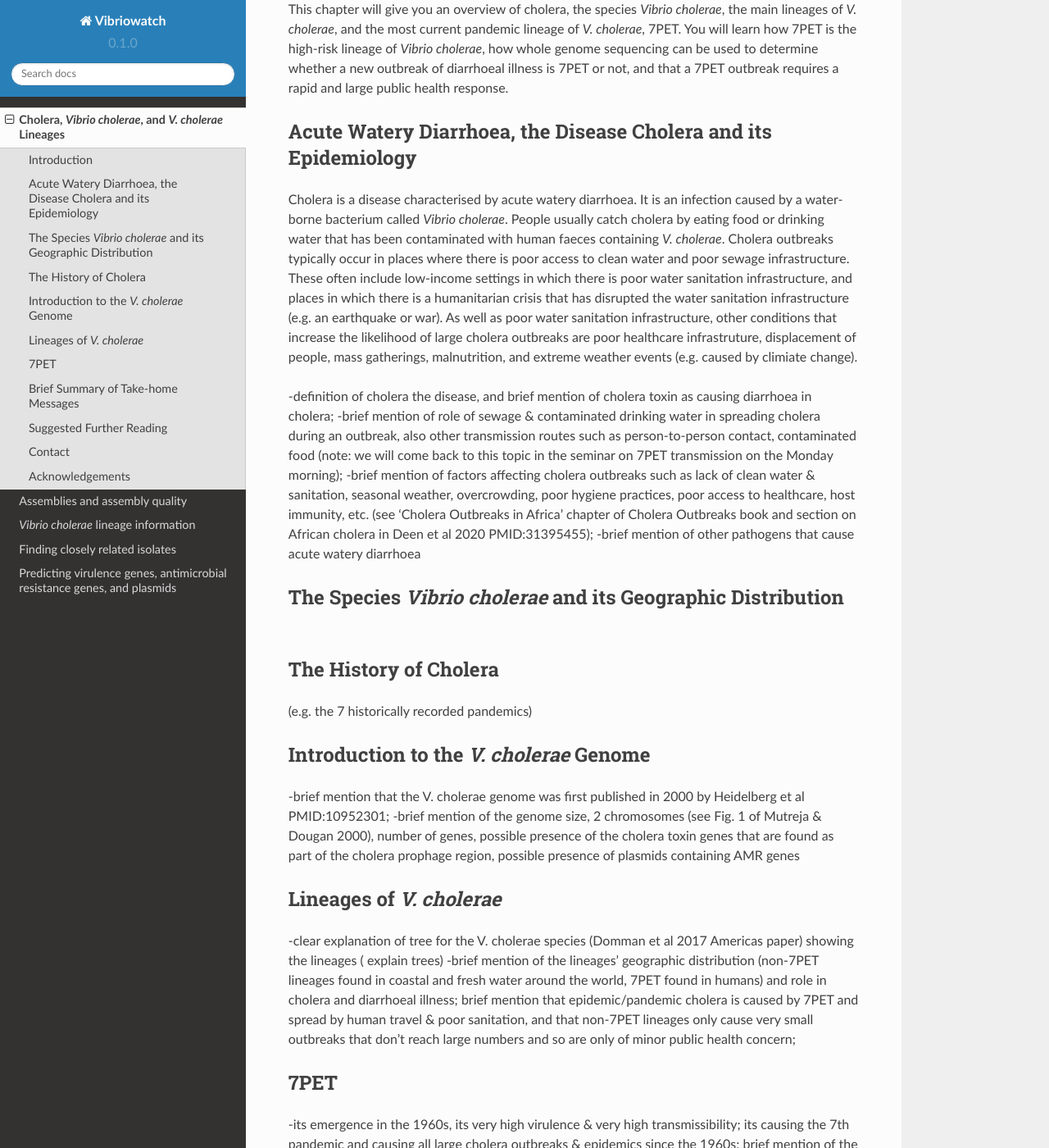
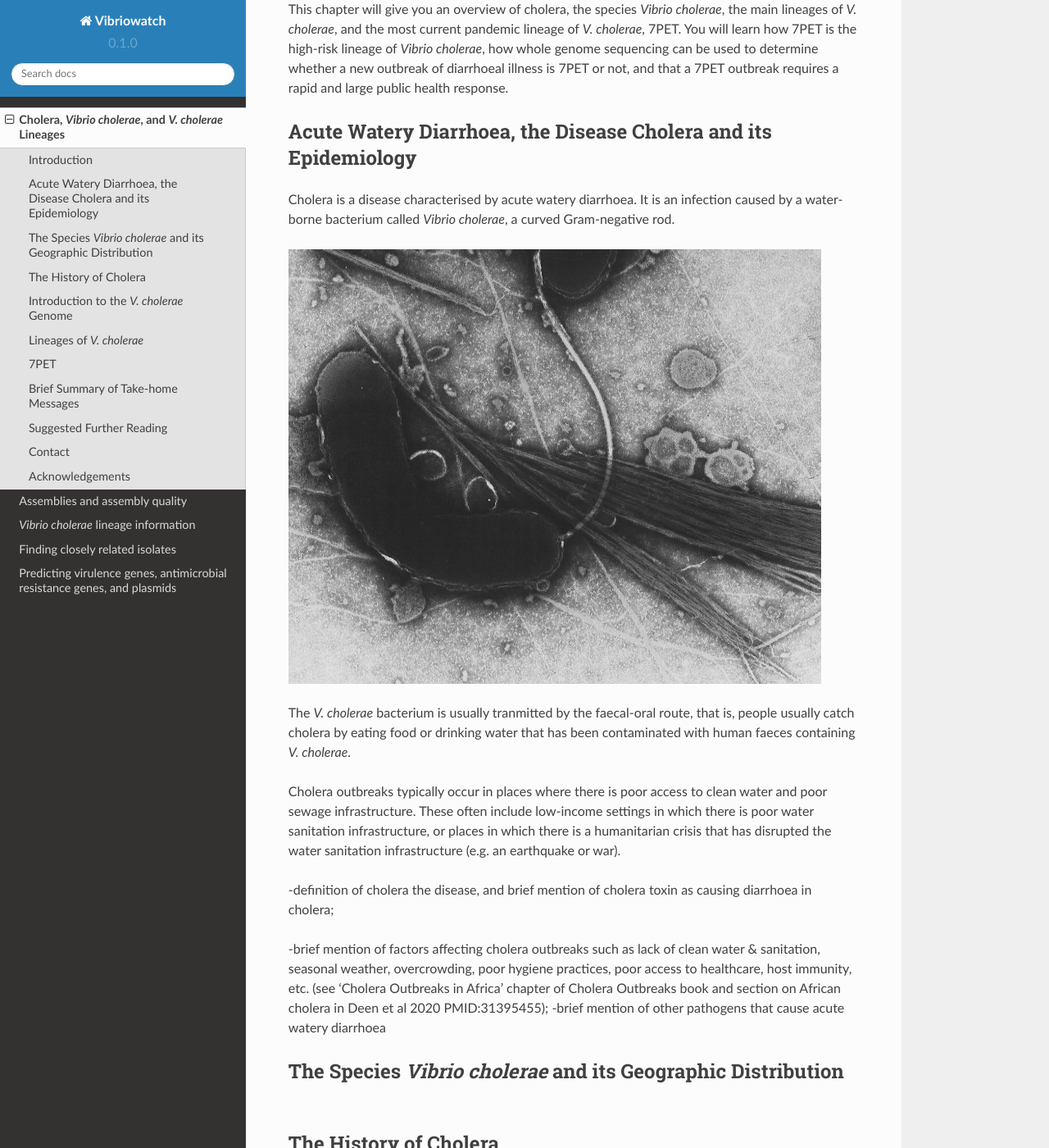
Before and after one commit to avrilcoghlan/cholerabook, a Sphinx documentation site: the page built from docs/source/vibriogenomes.rst, in a window 1280 px wide and 1400 px high, scrolled down 216 px. Shown: the whole window at 82% size. Built offline with Sphinx 7.4.7 and the Read the Docs theme 2.0.0, drawn with Linux system fonts in a browser that asks for light colours.

Commit message:
Update vibriogenomes.rst

```diff
--- a/docs/source/vibriogenomes.rst
+++ b/docs/source/vibriogenomes.rst
@@ -12,24 +12,31 @@ Acute Watery Diarrhoea, the Disease Cholera and its Epidemiology
 ----------------------------------------------------------------
 
 Cholera is a disease characterised by acute watery diarrhoea. It is an infection caused by a water-borne bacterium
-called *Vibrio cholerae*. People usually catch cholera by eating food or drinking water that has been contaminated
-with human faeces containing *V. cholerae*. Cholera outbreaks typically occur in places where there is poor access
+called *Vibrio cholerae*, a curved Gram-negative rod.
+
+.. image:: Vibrio_cholerae.jpg
+  :width: 650
+  :alt: Image credit: Tom Kirn, Ron Taylor, Louisa Howard - Dartmouth Electron Microscope Facility.
+
+The *V. cholerae* bacterium is usually tranmitted by the faecal-oral route, that is,
+people usually catch cholera by eating food or drinking water that has been contaminated
+with human faeces containing *V. cholerae*.
+
+Cholera outbreaks typically occur in places where there is poor access
 to clean water and poor sewage infrastructure. These often include low-income settings in which there is poor water sanitation infrastructure,
-and places in which there is a humanitarian crisis that has disrupted the water sanitation infrastructure (e.g. an earthquake or
-war). As well as poor water sanitation infrastructure, other conditions that increase the likelihood of large cholera outbreaks
-are poor healthcare infrastruture, displacement of people, mass gatherings, malnutrition, and extreme weather events (e.g. caused
-by climiate change).
-
+or places in which there is a humanitarian crisis that has disrupted the water sanitation infrastructure (e.g. an earthquake or
+war).
 
 -definition of cholera the disease, and brief mention of cholera toxin as causing diarrhoea in cholera;
--brief mention of role of sewage & contaminated drinking water in spreading cholera during an outbreak, also other transmission routes such as person-to-person contact, contaminated food (note: we will come back to this topic in the seminar on 7PET transmission on the Monday morning);
+
 -brief mention of factors affecting cholera outbreaks such as lack of clean water & sanitation, seasonal weather, overcrowding, poor hygiene practices, poor access to healthcare, host immunity, etc. (see ‘Cholera Outbreaks in Africa’ chapter of Cholera Outbreaks book and section on African cholera in Deen et al 2020 PMID:31395455);
 -brief mention of other pathogens that cause acute watery diarrhoea
 
+The Species *Vibrio cholerae* and its Geographic Distribution
+-------------------------------------------------------------
 
 
-The Species *Vibrio cholerae* and its Geographic Distribution
--------------------------------------------------------------
+
 
 The History of Cholera
 ----------------------
```
